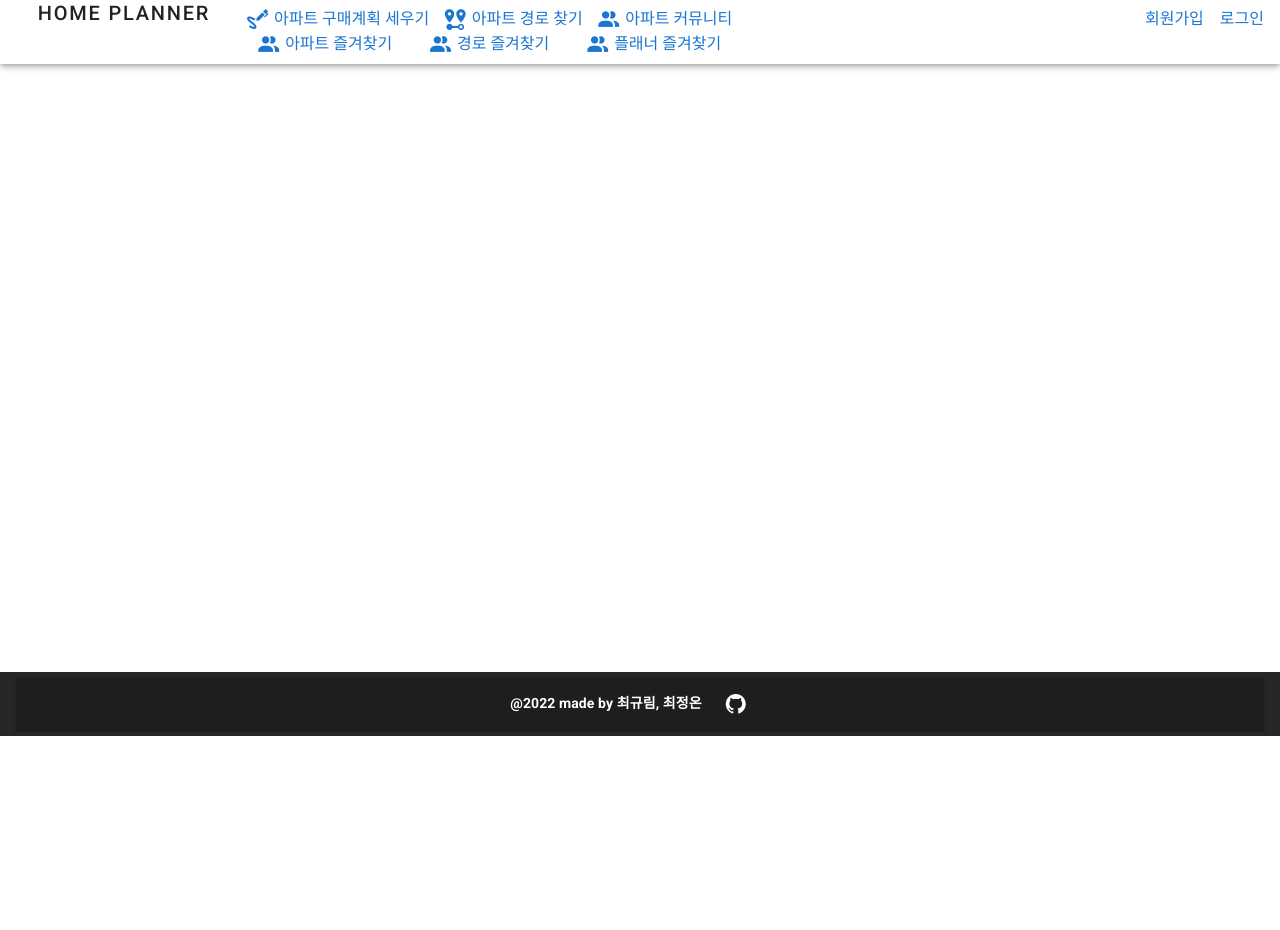
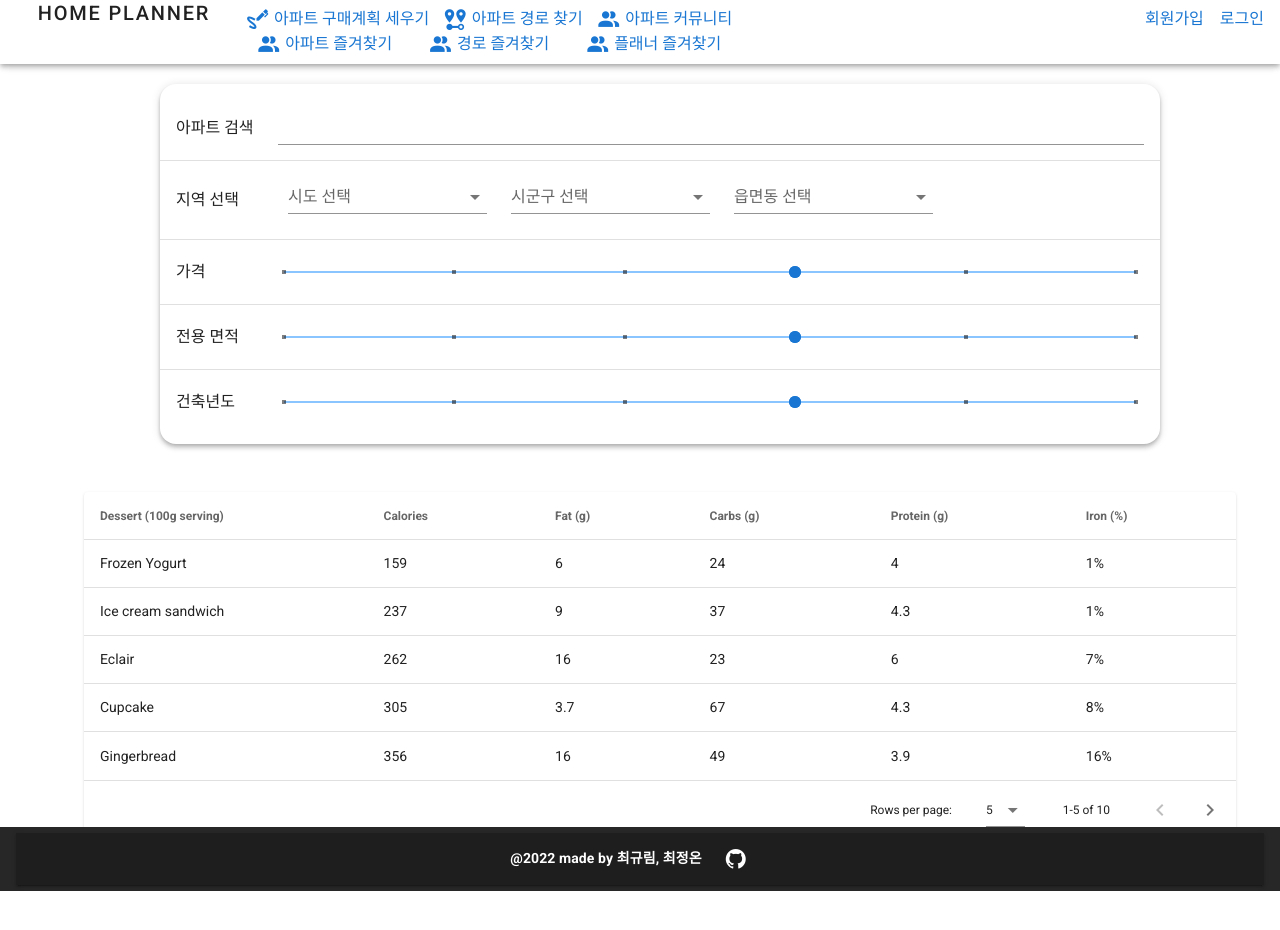
Before and after one commit to ssafyHomePlanner/front-end, a Vue app in the folder homepjt/: page /apt/list in a window 1280 px wide. Shown: the top 930 px of the page. Before the commit the page ends 800 px from the top, so only its background shows below. Built offline with nearby package versions, Linux system fonts and the light colour scheme.

Commit message:
[UPDATE] APT LIST 화면 추가

```diff
--- a/homepjt/src/views/apt/AptListView.vue
+++ b/homepjt/src/views/apt/AptListView.vue
@@ -1,11 +1,220 @@
 <template>
-<v-container fill-height fluid>
+  <v-container fill-height fluid class="ma-5">
+    <v-row justify="center">
+      <v-sheet
+        height="360"
+        width="1000"
+        elevation="4"
+        rounded="xl"
+        class="pt-3"
+      >
+        <v-row class="ma-1">
+          <v-col cols="auto" align-self="center" style="min-width: 100px">
+            아파트 검색
+          </v-col>
+          <v-col align-self="center">
+            <v-text-field hide-details class="mt-0 pt-0"></v-text-field>
+          </v-col>
+        </v-row>
+        <v-divider></v-divider>
+        <v-row class="ma-1">
+          <v-col cols="auto" align-self="center" style="min-width: 100px">
+            지역 선택
+          </v-col>
+          <v-row justify="start" class="ml-3">
+            <v-col cols="3">
+              <v-select
+                v-model="sidoName"
+                :items="sidoList"
+                label="시도 선택"
+                @change="makeGugunList"
+              ></v-select>
+            </v-col>
+            <v-col cols="3">
+              <v-select
+                v-model="gugunName"
+                :items="gugunList"
+                label="시군구 선택"
+                @change="makeDongList"
+              ></v-select>
+            </v-col>
+            <v-col cols="3">
+              <v-select
+                v-model="dongName"
+                :items="dongList"
+                label="읍면동 선택"
+              ></v-select>
+            </v-col>
+          </v-row>
+        </v-row>
+        <v-divider></v-divider>
+        <v-row class="ma-1">
+          <v-col cols="auto" align-self="center" style="min-width: 100px">
+            가격
+          </v-col>
+          <v-col align-self="center">
+            <v-range-slider
+              hint="Im a hint"
+              max="50"
+              min="-50"
+              step="20"
+              ticks="always"
+              tick-size="4"
+              hide-details
+            ></v-range-slider>
+          </v-col>
+        </v-row>
+        <v-divider></v-divider>
+        <v-row class="ma-1">
+          <v-col cols="auto" align-self="center" style="min-width: 100px">
+            전용 면적
+          </v-col>
+          <v-col align-self="center">
+            <v-range-slider
+              hint="Im a hint"
+              max="50"
+              min="-50"
+              step="20"
+              ticks="always"
+              tick-size="4"
+              hide-details
+            ></v-range-slider>
+          </v-col>
+        </v-row>
+        <v-divider></v-divider>
+        <v-row class="ma-1">
+          <v-col cols="auto" align-self="center" style="min-width: 100px">
+            건축년도
+          </v-col>
+          <v-col align-self="center">
+            <v-range-slider
+              hint="Im a hint"
+              max="50"
+              min="-50"
+              step="20"
+              ticks="always"
+              tick-size="4"
+              hide-details
+            ></v-range-slider>
+          </v-col>
+        </v-row>
+      </v-sheet>
+    </v-row>
+    <v-row justify="center" class="mt-12">
+      <v-col class="ml-8 mr-8 pl-8 pr-8">
+        <v-data-table
+          :headers="headers"
+          :items="desserts"
+          :items-per-page="5"
+          class="elevation-1"
+        ></v-data-table>
+      </v-col>
+    </v-row>
+  </v-container>
+</template>
 
-</v-container>
-  </template>
+<script>
+export default {
+  data() {
+    return {
+      headers: [
+        {
+          text: "Dessert (100g serving)",
+          align: "start",
+          sortable: false,
+          value: "name",
+        },
+        { text: "Calories", value: "calories" },
+        { text: "Fat (g)", value: "fat" },
+        { text: "Carbs (g)", value: "carbs" },
+        { text: "Protein (g)", value: "protein" },
+        { text: "Iron (%)", value: "iron" },
+      ],
+      desserts: [
+        {
+          name: "Frozen Yogurt",
+          calories: 159,
+          fat: 6.0,
+          carbs: 24,
+          protein: 4.0,
+          iron: "1%",
+        },
+        {
+          name: "Ice cream sandwich",
+          calories: 237,
+          fat: 9.0,
+          carbs: 37,
+          protein: 4.3,
+          iron: "1%",
+        },
+        {
+          name: "Eclair",
+          calories: 262,
+          fat: 16.0,
+          carbs: 23,
+          protein: 6.0,
+          iron: "7%",
+        },
+        {
+          name: "Cupcake",
+          calories: 305,
+          fat: 3.7,
+          carbs: 67,
+          protein: 4.3,
+          iron: "8%",
+        },
+        {
+          name: "Gingerbread",
+          calories: 356,
+          fat: 16.0,
+          carbs: 49,
+          protein: 3.9,
+          iron: "16%",
+        },
+        {
+          name: "Jelly bean",
+          calories: 375,
+          fat: 0.0,
+          carbs: 94,
+          protein: 0.0,
+          iron: "0%",
+        },
+        {
+          name: "Lollipop",
+          calories: 392,
+          fat: 0.2,
+          carbs: 98,
+          protein: 0,
+          iron: "2%",
+        },
+        {
+          name: "Honeycomb",
+          calories: 408,
+          fat: 3.2,
+          carbs: 87,
+          protein: 6.5,
+          iron: "45%",
+        },
+        {
+          name: "Donut",
+          calories: 452,
+          fat: 25.0,
+          carbs: 51,
+          protein: 4.9,
+          iron: "22%",
+        },
+        {
+          name: "KitKat",
+          calories: 518,
+          fat: 26.0,
+          carbs: 65,
+          protein: 7,
+          iron: "6%",
+        },
+      ],
+    };
+  },
+};
+</script>
 
-  <script>
-  export default {};
-  </script>
-
-  <style></style>
+<style></style>
```
Also changed, not shown: homepjt/src/views/HomeView.vue (+99 -26 lines).
